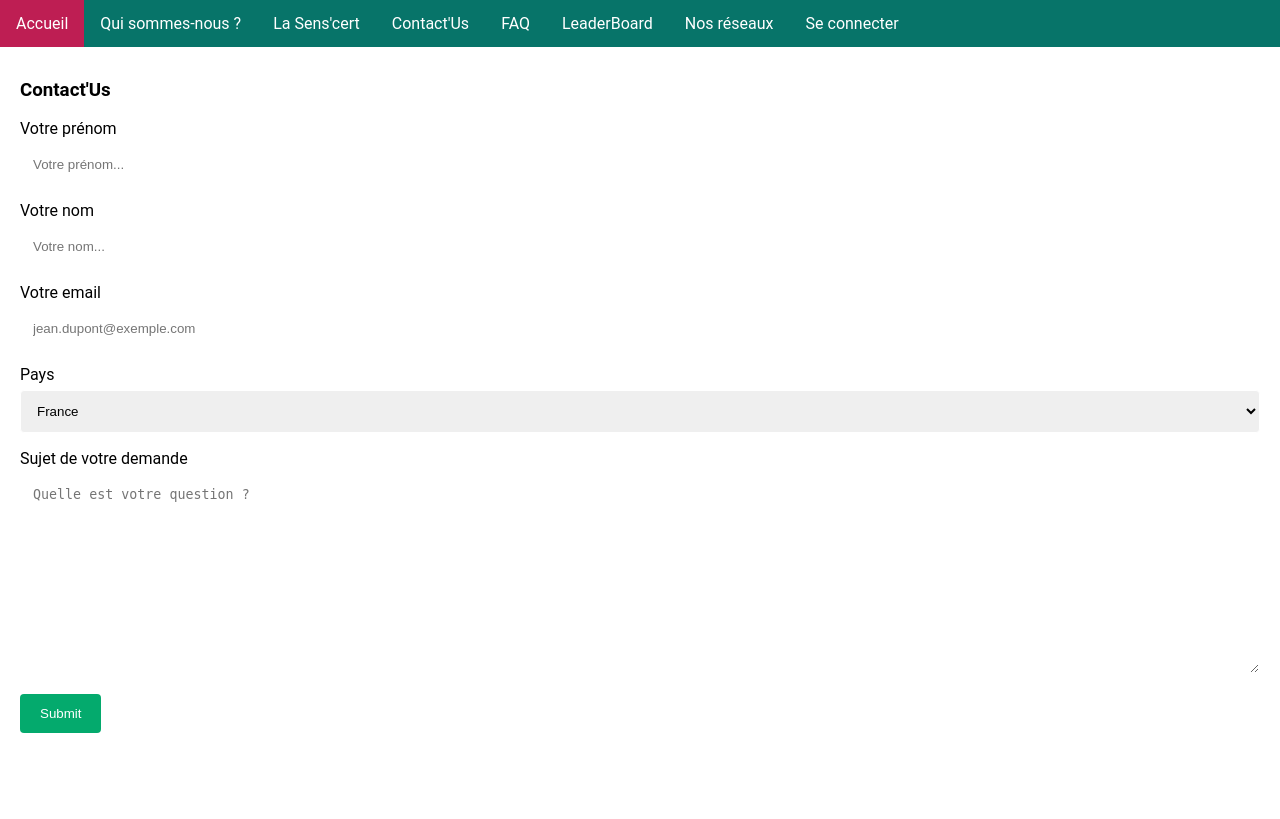
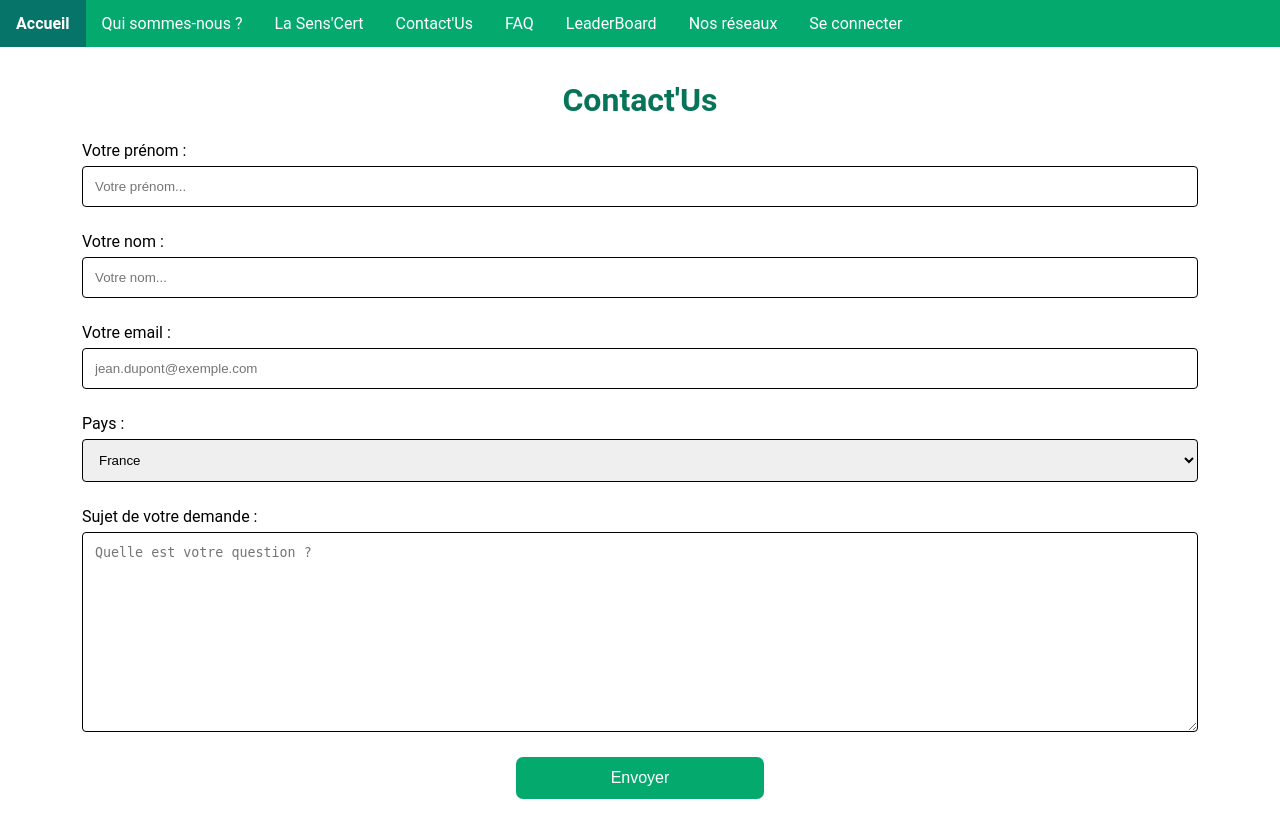
Before and after one commit to arthurpochart/Sens-Us, a PHP site: page /PHP/contact.php in a window 1280 px wide. Before the commit the page ends 733 px from the top, so only its background shows below. Run offline with PHP 8.4, Linux system fonts and the light colour scheme.

Commit message:
Beaucoup de trucs

```diff
--- a/CSS/contact.css
+++ b/CSS/contact.css
@@ -1,35 +1,6 @@
 body {
   font-family: Arial, Helvetica, sans-serif;
-}
-* {
   box-sizing: border-box;
-}
-
-input[type="text"],
-select,
-textarea,
-input[type="email"] {
-  width: 100%;
-  padding: 12px;
-  border: 1px solid white;
-  border-radius: 4px;
-  box-sizing: border-box;
-  margin-top: 6px;
-  margin-bottom: 16px;
-  resize: vertical;
-}
-
-input[type="submit"] {
-  background-color: #04aa6d;
-  color: white;
-  padding: 12px 20px;
-  border: none;
-  border-radius: 4px;
-  cursor: pointer;
-}
-
-input[type="submit"]:hover {
-  background-color: #45a049;
 }
 
 .container {
@@ -37,3 +8,55 @@ input[type="submit"]:hover {
   background-color: white;
   padding: 20px;
 }
+
+#title {
+  display: flex;
+  justify-content: center;
+  align-items: center;
+  color: #077459;
+}
+
+#title h3 {
+  font-size: 20px;
+}
+
+form {
+  display: flex;
+  flex-direction: column;
+  align-items: center;
+}
+
+label {
+  align-self: flex-start;
+  width: 90%;
+  margin-left: 5%;
+}
+
+input[type="text"],
+select,
+textarea,
+input[type="email"] {
+  width: 90%;
+  padding: 12px;
+  border: 1px solid black;
+  border-radius: 4px;
+  box-sizing: border-box;
+  margin-top: 6px;
+  margin-bottom: 25px;
+  resize: vertical;
+}
+
+input[type="submit"] {
+  background-color: #04aa6d;
+  color: white;
+  width: 20%;
+  font-size: 16px;
+  padding: 12px 20px;
+  border: none;
+  border-radius: 7px;
+  cursor: pointer;
+}
+
+input[type="submit"]:hover {
+  background-color: #45a049;
+}
--- a/CSS/nav.css
+++ b/CSS/nav.css
@@ -7,7 +7,7 @@
   margin: 0;
   padding: 0;
   overflow: hidden;
-  background-color: rgb(7, 116, 105);
+  background-color: #04aa6d;
   position: fixed;
   top: 0;
   width: 100%;
@@ -26,5 +26,6 @@
 }
 
 .nav li a:hover {
-  background-color: rgb(190, 30, 83);
+  background-color: rgb(7, 116, 105);
+  font-weight: 600;
 }
--- a/PHP/NosReseaux.php
+++ b/PHP/NosReseaux.php
@@ -19,8 +19,9 @@
     <header class="header">
         <h1>Nous contacter !</h1>
     </header>
+    <div id="all-page">
         <div>
-        <h1>Nos Réseaux</h1>
+            <h1>Nos réseaux</h1>
             <div id="container-all-person">
                 <div class="container-one-person">
                     <a href="https://www.facebook.com/" target="_blank">
@@ -49,5 +50,4 @@
             </div>
         </div>
     </div>
-    </div>
 </body>
--- a/PHP/SensCert.php
+++ b/PHP/SensCert.php
@@ -5,6 +5,9 @@
     <meta charset="UTF-8">
     <meta http-equiv="X-UA-Compatible" content="IE=edge">
     <meta name="viewport" content="width=device-width, initial-scale=1.0">
+    <link rel="preconnect" href="https://fonts.googleapis.com">
+    <link rel="preconnect" href="https://fonts.gstatic.com" crossorigin>
+    <link href="https://fonts.googleapis.com/css2?family=Roboto&display=swap" rel="stylesheet">
     <link rel="stylesheet" href="../CSS/SensCert.css">
     <link rel="stylesheet" href="../CSS/nav.css">
     <link rel="stylesheet" href="../CSS/background.css">
--- a/PHP/SensUs.php
+++ b/PHP/SensUs.php
@@ -5,6 +5,9 @@
     <meta charset="UTF-8">
     <meta http-equiv="X-UA-Compatible" content="IE=edge">
     <meta name="viewport" content="width=device-width, initial-scale=1.0">
+    <link rel="preconnect" href="https://fonts.googleapis.com">
+    <link rel="preconnect" href="https://fonts.gstatic.com" crossorigin>
+    <link href="https://fonts.googleapis.com/css2?family=Roboto&display=swap" rel="stylesheet">
     <link rel="stylesheet" href="../CSS/SensUs.css">
     <link rel="stylesheet" href="../CSS/nav.css">
     <link rel="stylesheet" href="../CSS/background.css">
--- a/PHP/contact.php
+++ b/PHP/contact.php
@@ -16,17 +16,19 @@
   <?php include "nav.php" ?>
 
   <div class="container">
-    <h3>Contact'Us</h3>
+    <div id="title">
+      <h1>Contact'Us</h1>
+    </div>
     <form action="remerciements.php">
-      <label for="fname">Votre prénom</label>
+      <label for="fname">Votre prénom :</label>
       <input type="text" id="fname" name="firstname" placeholder="Votre prénom...">
-      <label for="lname">Votre nom</label>
+      <label for="lname">Votre nom :</label>
       <input type="text" id="lname" name="lastname" placeholder="Votre nom...">
 
-      <label for="mail">Votre email</label>
+      <label for="mail">Votre email :</label>
       <input type="email" id="mail" name="mail" placeholder="jean.dupont@exemple.com">
 
-      <label for="country">Pays</label>
+      <label for="country">Pays :</label>
       <select id="country" name="country">
         <option value="australia">France</option>
         <option value="canada">Espagne</option>
@@ -36,10 +38,10 @@
         <option value="usa">Suisse</option>
       </select>
 
-      <label for="subject">Sujet de votre demande</label>
+      <label for="subject">Sujet de votre demande :</label>
       <textarea id="subject" name="subject" placeholder="Quelle est votre question ?" style="height:200px"></textarea>
 
-      <input type="submit" value="Submit">
+      <input type="submit" value="Envoyer">
     </form>
   </div>
 </body>
--- a/PHP/login.php
+++ b/PHP/login.php
@@ -25,7 +25,6 @@
         </div>
 
         <form action="action_page.php" method="post">
-
             <div class="container">
                 <label for="uname"><b>Utilisateur</b></label>
                 <br>
--- a/PHP/nav.php
+++ b/PHP/nav.php
@@ -2,7 +2,7 @@
   <ul>
     <li><a class="active" href="/Sens-Us/index.php">Accueil</a></li>
     <li><a href="/Sens-Us/PHP/SensUs.php">Qui sommes-nous ?</a></li>
-    <li><a href="/Sens-Us/PHP/SensCert.php">La Sens'cert</a></li>
+    <li><a href="/Sens-Us/PHP/SensCert.php">La Sens'Cert</a></li>
     <li><a href="/Sens-Us/PHP/contact.php">Contact'Us</a></li>
     <li><a href="/Sens-Us/PHP/FAQ.php">FAQ</a></li>
     <li><a href="/Sens-Us/PHP/leaderBoard.php">LeaderBoard</a></li>
```
Also changed, not shown: CSS/NosReseaux.css (+15 -3 lines), CSS/SensCert.css (+5 -2 lines), CSS/SensUs.css (+4 -3 lines), CSS/login.css (+14 -43 lines), CSS/register.css (+10 -3 lines), PHP/register.php (+11 -11 lines), index.php (+5 -5 lines), style.css (+16 -4 lines). Lines whose indentation alone changed are shown as unchanged.
